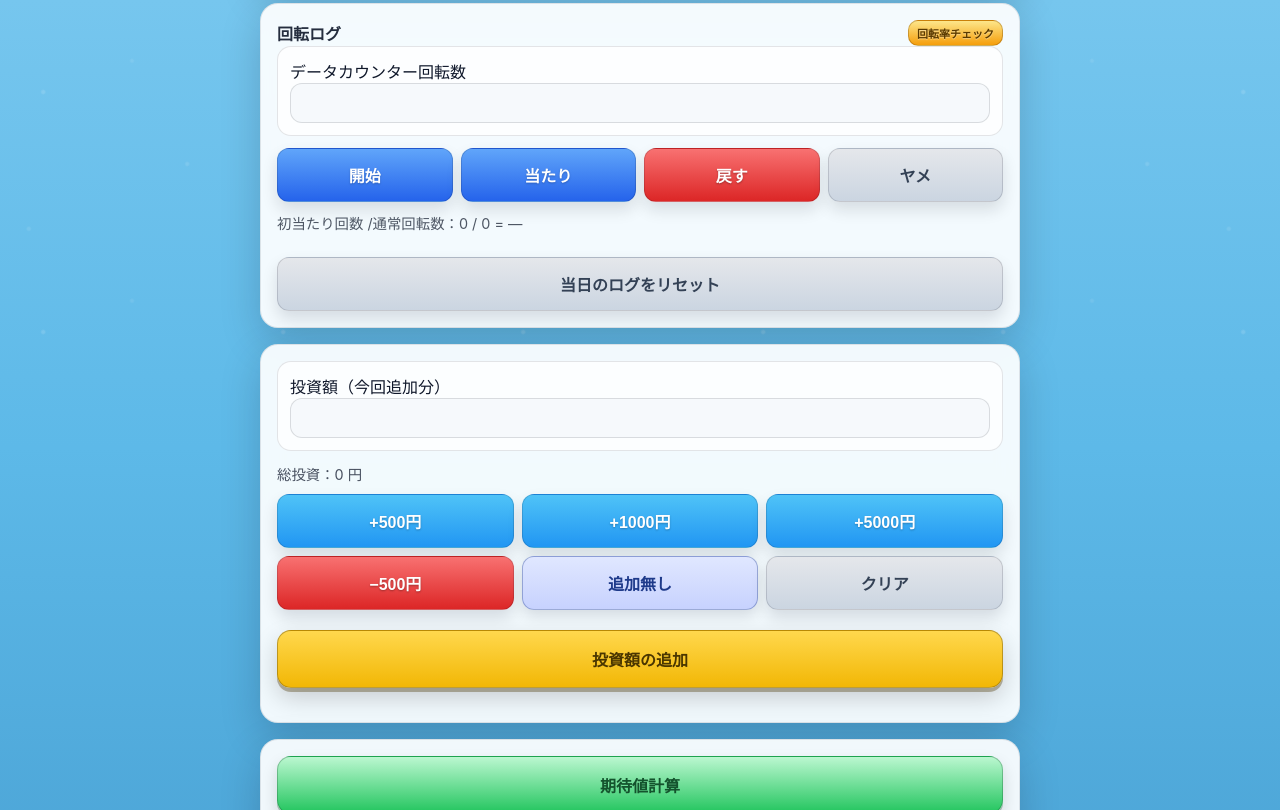
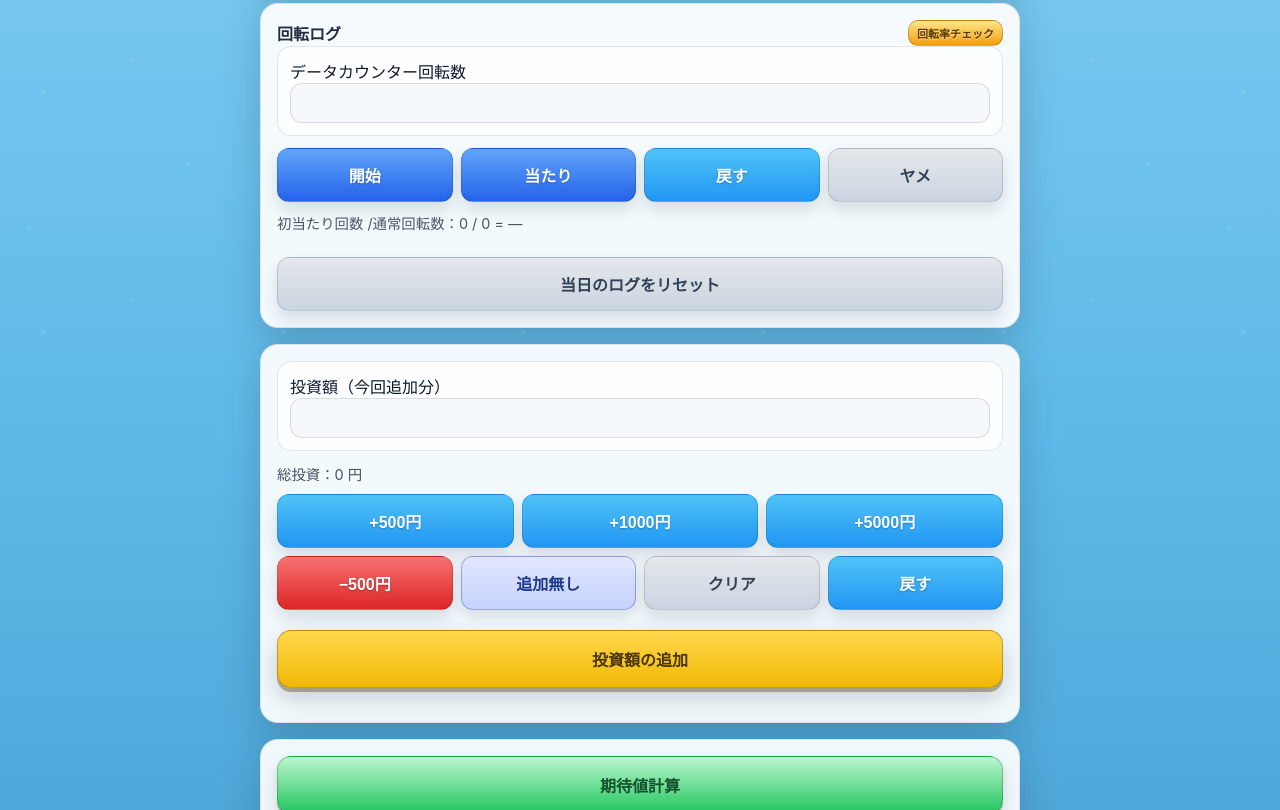
Before and after one commit to pastadeteatime-blip/ev-tracker2.0, a plain HTML site: page index.html in a window 1280 px wide. Shown: the part 448-1258 px from the top of the page. Drawn offline with Linux system fonts and the light colour scheme.

```diff
--- a/index.html
+++ b/index.html
@@ -71,7 +71,7 @@
           <div class="log-actions-main" id="logActionsMain">
             <button type="button" class="chip state" id="btnStart">開始</button>
             <button type="button" class="chip state" id="btnHit">当たり</button>
-            <button type="button" class="chip sub" id="btnUndo">戻す</button>
+            <button type="button" class="chip undo" id="btnUndo">戻す</button>
             <button type="button" class="chip clear" id="btnStop">ヤメ</button>
           </div>
 
@@ -135,6 +135,7 @@
           <button type="button" class="chip sub" id="sub500">−500円</button>
           <button type="button" class="chip neutral" id="skipInvest">追加無し</button>
           <button type="button" class="chip clear" id="clearInvest">クリア</button>
+          <button class="chip undo" id="undoInvest">戻す</button>
         </div>
       </div>
 
```
